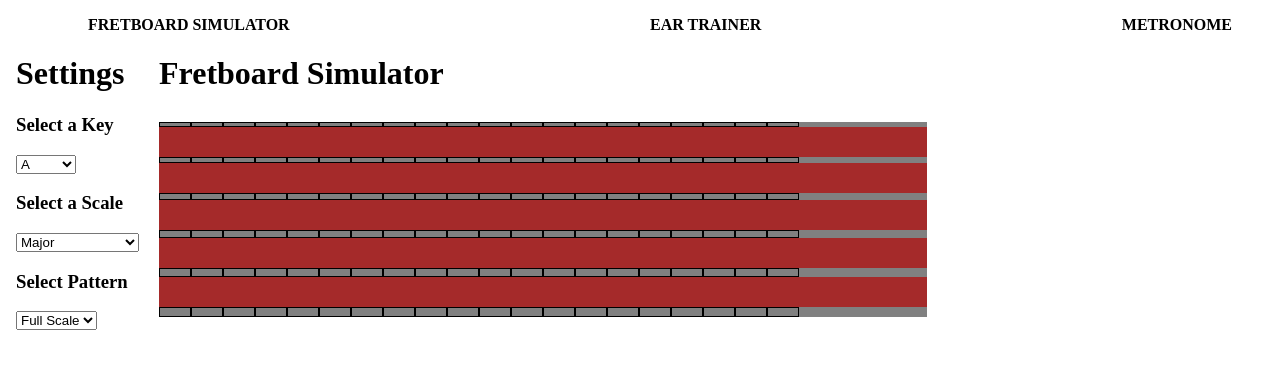
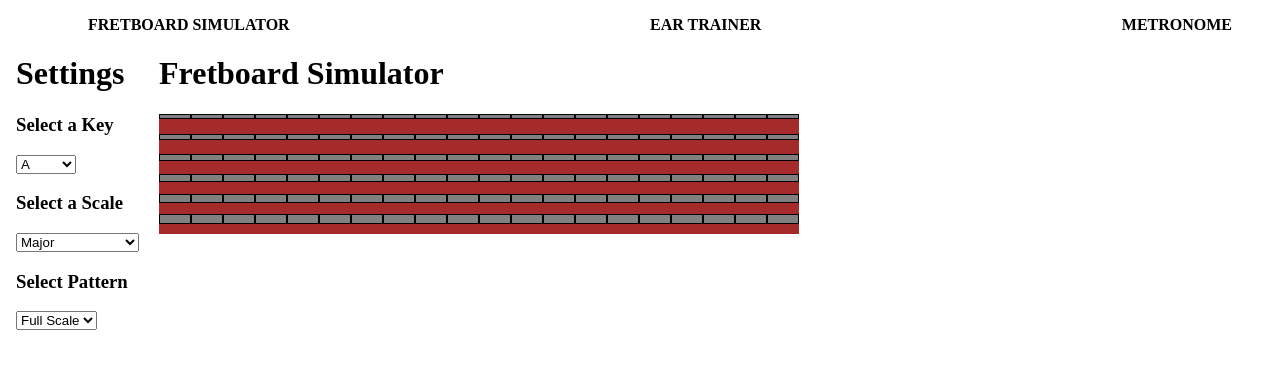
Before and after one commit to CalvinGaiennie/music-vite, a React (Vite) app: page /fretboard-simulator in a window 1280 px wide. Shown: the top 368 px of the page. Built offline with nearby package versions, Linux system fonts and the light colour scheme.

Commit message:
worked on the fretboard simulator. got frets to light up when you hover over them

```diff
--- a/src/components/Fretboard.jsx
+++ b/src/components/Fretboard.jsx
@@ -1,23 +1,41 @@
 import styles from "./Fretboard.module.css";
 
 function Fretboard() {
+  function light(id) {
+    document.getElementById(id).classList.add(styles.active);
+  }
+
+  function unLight(id) {
+    document.getElementById(id).classList.remove(styles.active);
+  }
   return (
     <div>
       <h1>Fretboard Simulator</h1>
+
       <div className={styles.fretboard}>
         {Array.from({ length: 6 }).map((_, i) => (
+          <div key={`outer-string-${i + 1}`} className={styles.outerString}>
             <div
               key={`string-${i + 1}`}
               id={`string-${i + 1}`}
-            className={styles.string}
+              className={styles.innerString}
             >
               {Array.from({ length: 20 }).map((_, j) => (
                 <div
                   key={`fret-${j}-string-${i + 1}`}
                   id={`fret-${j}-string-${i + 1}`}
                   className={styles.fret}
+                  onMouseEnter={() => light(`fret-${j}-string-${i + 1}`)}
+                  onMouseLeave={() => unLight(`fret-${j}-string-${i + 1}`)}
+                >
+                  <div
+                    key={`innerFret-${j}-string-${i + 1}`}
+                    id={`innerFret-${j}-string-${i + 1}`}
+                    className={styles.innerFret}
                   ></div>
+                </div>
               ))}
+            </div>
           </div>
         ))}
       </div>
--- a/src/components/Fretboard.module.css
+++ b/src/components/Fretboard.module.css
@@ -1,17 +1,22 @@
-.fretboard {
-  width: 60vw;
+.nut {
+  width: 5px;
+  height: 80px;
+  background-color: black;
+  border: 1px solid black;
+}
+
+.outerString {
   background-color: brown;
-  margin: 0px;
-  padding: 0px;
+  height: 20px;
 }
-.string {
+
+.innerString {
   display: flex;
-  height: 20px;
   height: 100%;
   width: 100%;
-  margin-top: 30px;
   background-color: grey;
 }
+
 .fret {
   width: 30px;
   border: 1px solid black;
@@ -35,3 +40,8 @@
 :global(#string-6) {
   height: 10px;
 }
+
+.active {
+  background-color: white;
+  color: white;
+}
```
Lines whose indentation alone changed are shown as unchanged.
